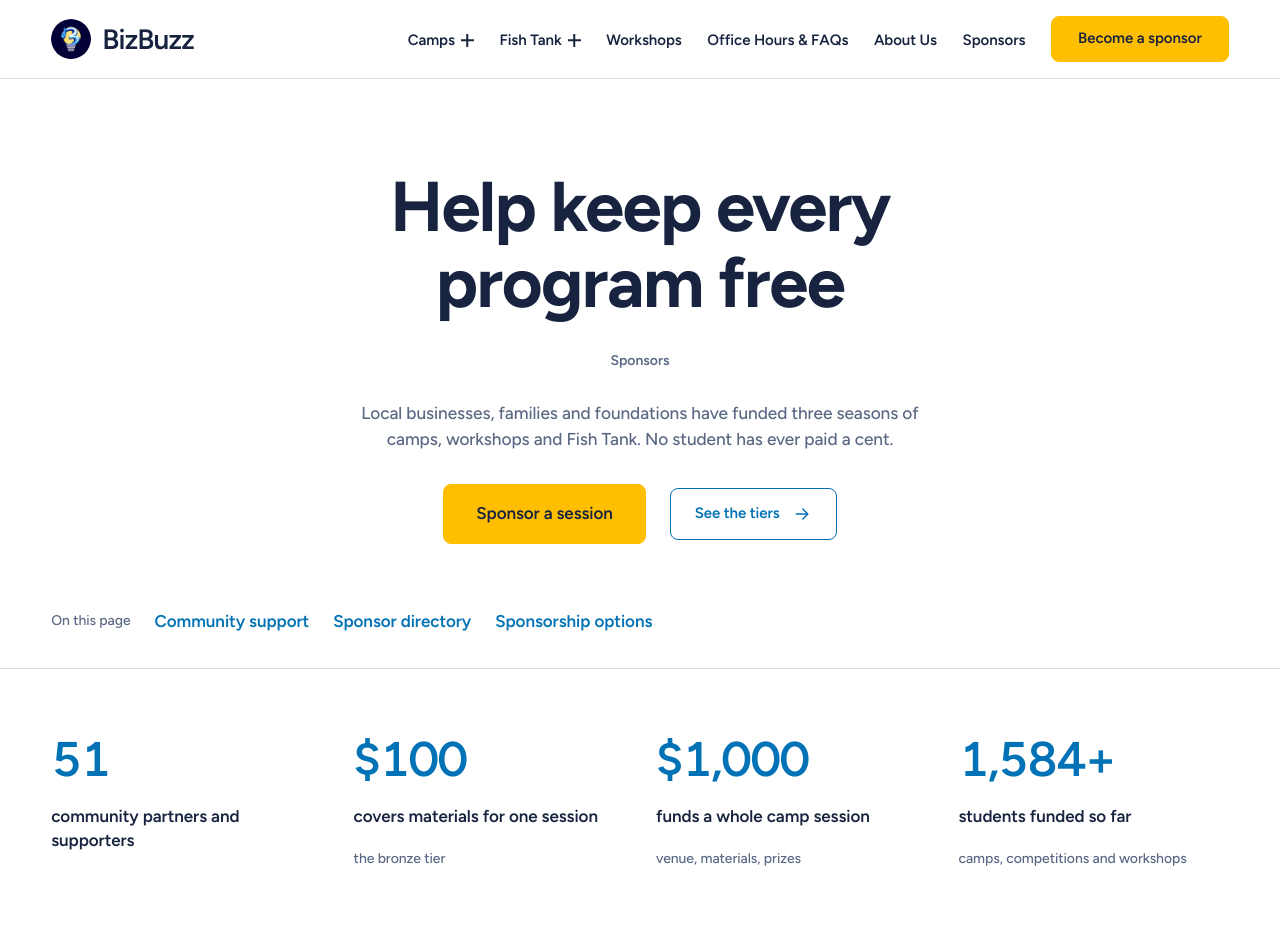
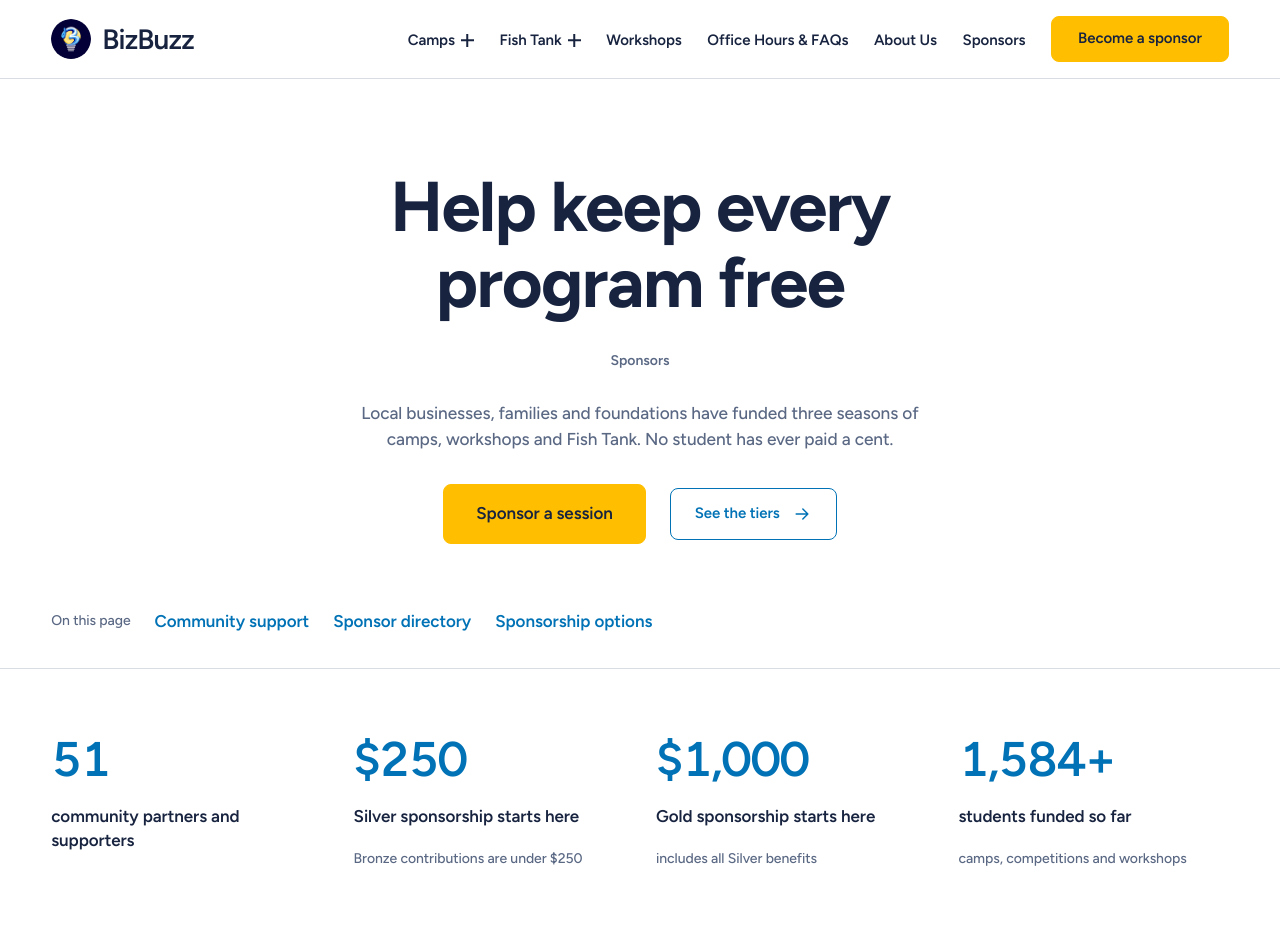
Before and after one commit to amargoyal/bizbuzz-reform, a Next.js app in the folder bizbuzz/: page /sponsors in a window 1280 px wide. Shown: the top 952 px of the page. Built offline with nearby package versions, Linux system fonts and the light colour scheme.

Commit message:
clarify sponsor options

```diff
--- a/bizbuzz/src/app/sponsors/page.tsx
+++ b/bizbuzz/src/app/sponsors/page.tsx
@@ -13,7 +13,7 @@ const TIER_CARDS = [
     label: "Bronze",
     range: "Under $250",
     tone: "card" as const,
-    cta: "Sponsor materials",
+    cta: "Become a Bronze sponsor",
     href: `mailto:${CONTACT_EMAIL}?subject=Bronze%20sponsorship`,
     perks: [
       "Distribution of your promotional materials at our events.",
@@ -24,7 +24,7 @@ const TIER_CARDS = [
     label: "Silver",
     range: "$250 – $999",
     tone: "card" as const,
-    cta: "Sponsor a workshop",
+    cta: "Become a Silver sponsor",
     href: `mailto:${CONTACT_EMAIL}?subject=Silver%20sponsorship`,
     perks: [
       "Everything in Bronze.",
@@ -36,7 +36,7 @@ const TIER_CARDS = [
     label: "Gold",
     range: "$1,000 and above",
     tone: "accent" as const,
-    cta: "Sponsor a camp session",
+    cta: "Become a Gold sponsor",
     href: `mailto:${CONTACT_EMAIL}?subject=Gold%20sponsorship`,
     perks: [
       "Everything in Silver.",
@@ -46,12 +46,7 @@ const TIER_CARDS = [
   },
 ];
 
-const BREAKDOWN = [
-  { what: "Folders, pencils and prototyping materials, one session", cost: "$100" },
-  { what: "A full workshop series at one elementary school", cost: "$250" },
-  { what: "Venue, materials and prizes for one camp session", cost: "$1,000" },
-  { what: "Fish Tank prize pool, matching our first year", cost: "$750" },
-];
+
 
 export default function SponsorsPage() {
   return (
@@ -117,16 +112,16 @@ export default function SponsorsPage() {
           </div>
           <div>
             <Stat
-              value={<CountUp to={100} prefix="$" />}
-              label="covers materials for one session"
-              note="the bronze tier"
+              value={<CountUp to={250} prefix="$" />}
+              label="Silver sponsorship starts here"
+              note="Bronze contributions are under $250"
             />
           </div>
           <div>
             <Stat
               value={<CountUp to={1000} prefix="$" />}
-              label="funds a whole camp session"
-              note="venue, materials, prizes"
+              label="Gold sponsorship starts here"
+              note="includes all Silver benefits"
             />
           </div>
           <div>
@@ -203,10 +198,10 @@ export default function SponsorsPage() {
               }}
             >
               <h2 className="bb-display-2" style={{ maxWidth: "20ch" }}>
-                What your money actually buys
+                Choose your level of support
               </h2>
               <p className="bb-lead" style={{ maxWidth: "50ch", color: "var(--text-muted)" }}>
-                Every dollar goes to venues, materials and prizes. Nobody here takes a salary.
+                Sponsorship supports free entrepreneurship programs. Explore the recognition and opportunities included at each level.
               </p>
             </div>
           </div>
@@ -273,11 +268,10 @@ export default function SponsorsPage() {
                 style={{ display: "flex", flexDirection: "column", gap: "var(--space-8)", alignItems: "flex-start" }}
               >
                 <h2 className="bb-display-2" style={{ maxWidth: "16ch" }}>
-                  Fund one session. See exactly where it went.
+                  Help the next student get started.
                 </h2>
                 <p className="bb-lead">
-                  Tell us what you can give and we will tell you which session it pays for, send photos from the
-                  day, and put your name on it.
+                  Tell us how you would like to help. Our team can discuss sponsorship options and current program needs with you.
                 </p>
                 <div style={{ display: "flex", flexWrap: "wrap", gap: "var(--space-7)", alignItems: "center" }}>
                   <Button href={LINKS.sponsorEmail} size="lg">
@@ -293,9 +287,9 @@ export default function SponsorsPage() {
           <div style={{ gridColumn: "8 / span 5" }}>
             <div>
               <div style={{ display: "flex", flexDirection: "column" }}>
-                {BREAKDOWN.map((b) => (
+                {FUNDING_SUMMARY.map((b) => (
                   <div
-                    key={b.what}
+                    key={b.label}
                     style={{
                       display: "flex",
                       gap: "var(--space-7)",
@@ -305,9 +299,9 @@ export default function SponsorsPage() {
                       borderTop: "1px solid var(--border-hairline)",
                     }}
                   >
-                    <p className="bb-body">{b.what}</p>
+                    <p className="bb-body">{b.label}</p>
                     <p className="bb-display-4" style={{ flex: "0 0 auto" }}>
-                      {b.cost}
+                      {b.value}
                     </p>
                   </div>
                 ))}
```
